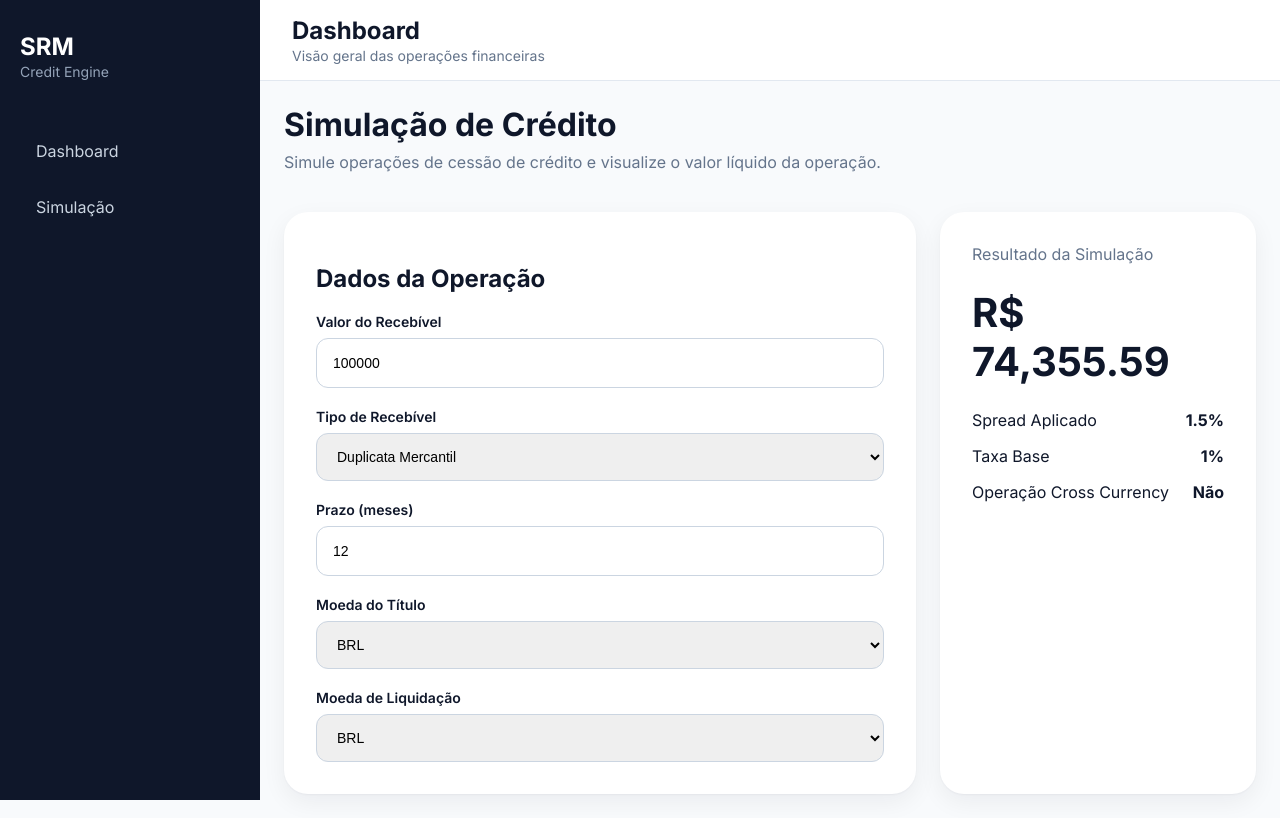
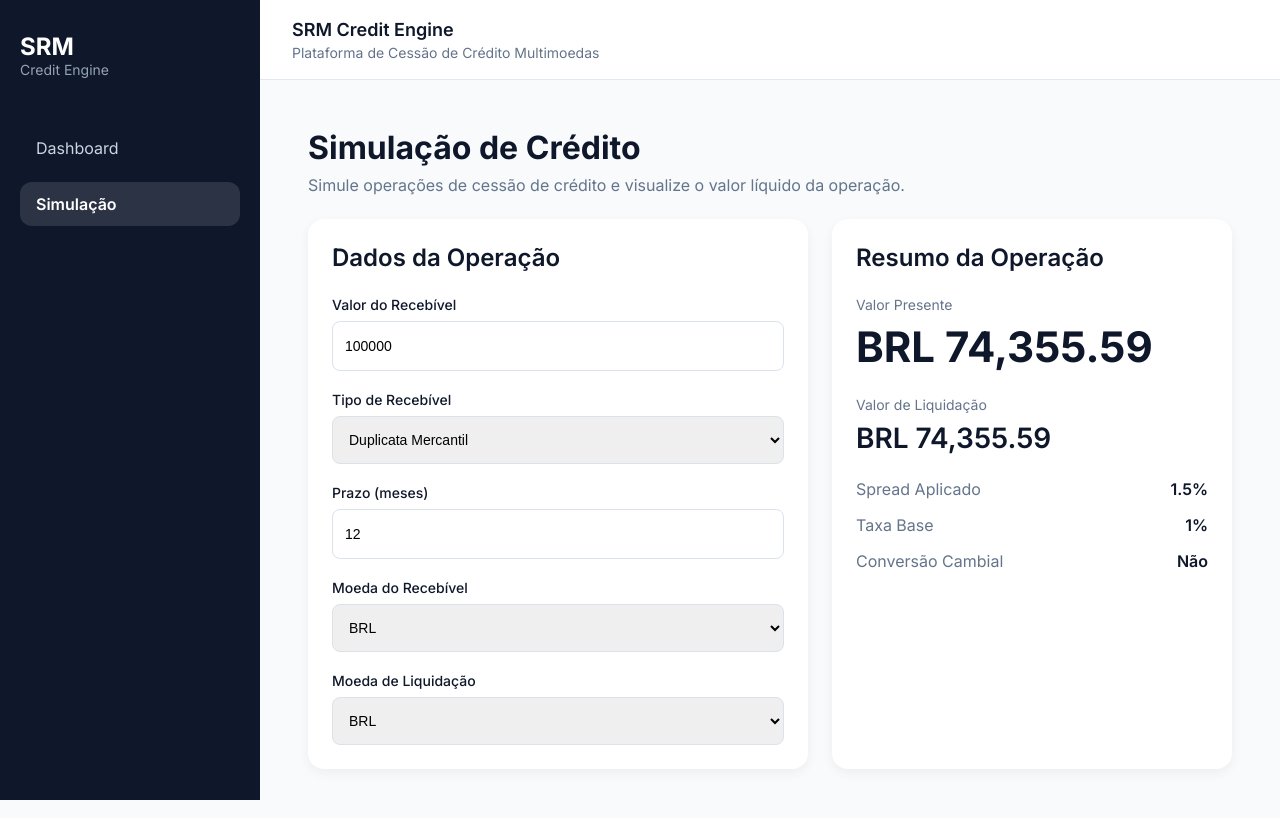
Before and after one commit to Brenda-olv/srm-credit-engine, an Angular app: page /simulation in a window 1280 px wide. Built offline with nearby package versions, Linux system fonts and the light colour scheme.

Commit message:
refactor: melhora de semantica e acessibilidade das paginas

```diff
--- a/src/app/core/layout/sidebar/sidebar.html
+++ b/src/app/core/layout/sidebar/sidebar.html
@@ -1,16 +1,39 @@
-<nav class="sidebar">
-    <div class="logo">
-        <h2>SRM</h2>
-        <span>Credit Engine</span>
+<nav class="sidebar" aria-label="Menu principal">
+
+    <div class="logo" aria-label="SRM Credit Engine">
+
+        <span class="logo-title">
+            SRM
+        </span>
+
+        <span class="logo-subtitle">
+            Credit Engine
+        </span>
+
     </div>
 
-    <div class="menu">
+    <ul class="menu">
+
+        <li>
+
             <a routerLink="/" routerLinkActive="active" [routerLinkActiveOptions]="{ exact: true }">
+
                 Dashboard
+
             </a>
 
+        </li>
+
+        <li>
+
             <a routerLink="/simulation" routerLinkActive="active">
+
                 Simulação
+
             </a>
-    </div>
+
+        </li>
+
+    </ul>
+
 </nav>
--- a/src/app/core/layout/sidebar/sidebar.scss
+++ b/src/app/core/layout/sidebar/sidebar.scss
@@ -14,36 +14,64 @@
 
 .logo {
     margin-bottom: 48px;
+
+    display: flex;
+    flex-direction: column;
 }
 
-.logo h2 {
-    margin: 0;
+.logo-title {
     font-size: 24px;
     font-weight: 700;
 }
 
-.logo span {
+.logo-subtitle {
+    font-size: 14px;
     color: #94a3b8;
-    font-size: 14px;
 }
 
 .menu {
+    list-style: none;
+
+    padding: 0;
+    margin: 0;
+
     display: flex;
     flex-direction: column;
     gap: 12px;
 }
 
+.menu li {
+    width: 100%;
+}
+
 .menu a {
+    display: block;
+
     color: #cbd5e1;
     text-decoration: none;
 
     padding: 12px 16px;
+
     border-radius: 12px;
 
-    transition: 0.2s;
+    transition:
+        background-color 0.2s ease,
+        color 0.2s ease;
 }
 
 .menu a:hover {
     background: rgba(255, 255, 255, 0.08);
     color: white;
 }
+
+.menu a.active {
+    background: rgba(255, 255, 255, 0.12);
+    color: white;
+
+    font-weight: 600;
+}
+
+.menu a:focus-visible {
+    outline: 2px solid #60a5fa;
+    outline-offset: 2px;
+}
--- a/src/app/core/layout/topbar/topbar.html
+++ b/src/app/core/layout/topbar/topbar.html
@@ -1,6 +1,15 @@
 <header class="topbar">
-    <div>
-        <h1>Dashboard</h1>
-        <span>Visão geral das operações financeiras</span>
+
+    <div class="topbar-content">
+
+        <span class="system-name">
+            SRM Credit Engine
+        </span>
+
+        <span class="system-description">
+            Plataforma de Cessão de Crédito Multimoedas
+        </span>
+
     </div>
+
 </header>
--- a/src/app/core/layout/topbar/topbar.scss
+++ b/src/app/core/layout/topbar/topbar.scss
@@ -1,22 +1,27 @@
 .topbar {
     height: 80px;
-
     background: white;
-
     border-bottom: 1px solid #e2e8f0;
-
     display: flex;
     align-items: center;
-
     padding: 0 32px;
+    box-sizing: border-box;
 }
 
-.topbar h1 {
-    margin: 0;
-    font-size: 24px;
+.topbar-content {
+    display: flex;
+    flex-direction: column;
 }
 
-.topbar span {
+.system-name {
+    font-size: 18px;
+    font-weight: 600;
+    color: #0f172a;
+}
+
+.system-description {
+    margin-top: 4px;
+
+    font-size: 14px;
     color: #64748b;
-    font-size: 14px;
 }
--- a/src/app/features/dashboard/pages/dashboard/dashboard.scss
+++ b/src/app/features/dashboard/pages/dashboard/dashboard.scss
@@ -2,6 +2,17 @@
     display: flex;
     flex-direction: column;
     gap: 24px;
+}
+
+.dashboard-header h1 {
+    margin: 0;
+    font-size: 32px;
+    font-weight: 700;
+}
+
+.dashboard-header p {
+    margin-top: 8px;
+    color: #64748b;
 }
 
 .cards {
@@ -22,14 +33,15 @@
         0 8px 24px rgba(15, 23, 42, 0.06);
 }
 
-.card span {
+.card-label {
     color: #64748b;
     font-size: 14px;
 }
 
-.card h2 {
+.card-value {
     margin-top: 12px;
     margin-bottom: 0;
 
     font-size: 28px;
+    font-weight: 700;
 }
--- a/src/app/features/simulation/models/simulation-result.model.ts
+++ b/src/app/features/simulation/models/simulation-result.model.ts
@@ -2,4 +2,5 @@ export interface SimulationResult {
     spread: number;
     taxaBase: number;
     valorPresente: number;
+    valorLiquidacao: number;
 }
--- a/src/app/features/simulation/pages/simulation/simulation.html
+++ b/src/app/features/simulation/pages/simulation/simulation.html
@@ -1,6 +1,6 @@
 <section class="simulation-page">
 
-    <div class="page-header">
+    <header class="page-header">
 
         <div>
             <h1>Simulação de Crédito</h1>
@@ -10,11 +10,11 @@
             </p>
         </div>
 
-    </div>
+    </header>
 
     <div class="simulation-grid">
 
-        <div class="simulation-form-card">
+        <section class="simulation-form-card">
 
             <h2>Dados da Operação</h2>
 
@@ -22,9 +22,11 @@
 
                 <div class="form-group">
 
-                    <label>Valor do Recebível</label>
+                    <label for="valorRecebivel">
+                        Valor do Recebível
+                    </label>
 
-                    <input type="number" formControlName="valorRecebivel">
+                    <input id="valorRecebivel" type="number" formControlName="valorRecebivel">
 
                     @if (
                     simulationForm.controls.valorRecebivel.touched &&
@@ -36,17 +38,21 @@
                         @if (
                         simulationForm.controls.valorRecebivel.errors?.['required']
                         ) {
+
                         <span>
                             Informe o valor do recebível.
                         </span>
+
                         }
 
                         @if (
                         simulationForm.controls.valorRecebivel.errors?.['min']
                         ) {
+
                         <span>
                             O valor deve ser maior que zero.
                         </span>
+
                         }
 
                     </div>
@@ -57,9 +63,11 @@
 
                 <div class="form-group">
 
-                    <label>Tipo de Recebível</label>
+                    <label for="tipoRecebivel">
+                        Tipo de Recebível
+                    </label>
 
-                    <select formControlName="tipoRecebivel">
+                    <select id="tipoRecebivel" formControlName="tipoRecebivel">
 
                         <option value="duplicata">
                             Duplicata Mercantil
@@ -73,12 +81,13 @@
 
                 </div>
 
-
                 <div class="form-group">
 
-                    <label>Prazo (meses)</label>
+                    <label for="prazo">
+                        Prazo (meses)
+                    </label>
 
-                    <input type="number" formControlName="prazo">
+                    <input id="prazo" type="number" formControlName="prazo">
 
                     @if (
                     simulationForm.controls.prazo.touched &&
@@ -90,17 +99,21 @@
                         @if (
                         simulationForm.controls.prazo.errors?.['required']
                         ) {
+
                         <span>
                             Informe o prazo.
                         </span>
+
                         }
 
                         @if (
                         simulationForm.controls.prazo.errors?.['min']
                         ) {
+
                         <span>
                             O prazo deve ser maior que zero.
                         </span>
+
                         }
 
                     </div>
@@ -111,9 +124,11 @@
 
                 <div class="form-group">
 
-                    <label>Moeda do Título</label>
+                    <label for="moedaTitulo">
+                        Moeda do Recebível
+                    </label>
 
-                    <select formControlName="moedaTitulo">
+                    <select id="moedaTitulo" formControlName="moedaTitulo">
 
                         <option value="BRL">
                             BRL
@@ -127,12 +142,13 @@
 
                 </div>
 
-
                 <div class="form-group">
 
-                    <label>Moeda de Liquidação</label>
+                    <label for="moedaLiquidacao">
+                        Moeda de Liquidação
+                    </label>
 
-                    <select formControlName="moedaLiquidacao">
+                    <select id="moedaLiquidacao" formControlName="moedaLiquidacao">
 
                         <option value="BRL">
                             BRL
@@ -148,20 +164,43 @@
 
             </form>
 
-        </div>
+        </section>
 
-        <div class="simulation-result-card">
+        <aside class="simulation-result-card">
 
-            <div class="result-header">
-                <span>Resultado da Simulação</span>
-            </div>
+            <header class="result-header">
+                <h2>Resumo da Operação</h2>
+            </header>
 
             <div class="result-value">
 
-                <h1>
-                    R$
+                <span class="value-label">
+                    Valor Presente
+                </span>
+
+                <p class="main-value">
+
+                    {{ simulationForm.value.moedaTitulo }}
+
                     {{ resultado?.valorPresente | number:'1.2-2' }}
-                </h1>
+
+                </p>
+
+            </div>
+
+            <div class="liquidation-value">
+
+                <span class="value-label">
+                    Valor de Liquidação
+                </span>
+
+                <p class="secondary-value">
+
+                    {{ simulationForm.value.moedaLiquidacao }}
+
+                    {{ resultado?.valorLiquidacao | number:'1.2-2' }}
+
+                </p>
 
             </div>
 
@@ -189,7 +228,7 @@
 
                 <div class="detail-item">
 
-                    <span>Operação Cross Currency</span>
+                    <span>Conversão Cambial</span>
 
                     <strong>
 
@@ -206,7 +245,7 @@
 
             </div>
 
-        </div>
+        </aside>
 
     </div>
 
--- a/src/app/features/simulation/pages/simulation/simulation.scss
+++ b/src/app/features/simulation/pages/simulation/simulation.scss
@@ -1,34 +1,43 @@
 .simulation-page {
-    display: flex;
-    flex-direction: column;
-    gap: 24px;
+    padding: 24px;
+}
+
+.page-header {
+    margin-bottom: 24px;
 }
 
 .page-header h1 {
     margin: 0;
     font-size: 32px;
+    font-weight: 700;
 }
 
 .page-header p {
+    margin-top: 8px;
     color: #64748b;
-    margin-top: 8px;
 }
 
 .simulation-grid {
     display: grid;
-    grid-template-columns: 2fr 1fr;
+    grid-template-columns: 1fr 400px;
     gap: 24px;
 }
 
 .simulation-form-card,
 .simulation-result-card {
-    background: white;
-    border-radius: 24px;
-    padding: 32px;
+    background: #ffffff;
+    border-radius: 16px;
+    padding: 24px;
+    box-shadow:
+        0 4px 12px rgba(0, 0, 0, 0.05);
+}
 
-    box-shadow:
-        0 1px 2px rgba(15, 23, 42, 0.04),
-        0 8px 24px rgba(15, 23, 42, 0.06);
+.simulation-form-card h2,
+.result-header h2 {
+    margin-top: 0;
+    margin-bottom: 24px;
+    font-size: 24px;
+    font-weight: 600;
 }
 
 .simulation-form {
@@ -40,31 +49,60 @@
 .form-group {
     display: flex;
     flex-direction: column;
-    gap: 8px;
 }
 
 .form-group label {
+    margin-bottom: 8px;
     font-size: 14px;
-    font-weight: 600;
+    font-weight: 500;
 }
 
 .form-group input,
 .form-group select {
     height: 48px;
-    border: 1px solid #cbd5e1;
-    border-radius: 12px;
-    padding: 0 16px;
+    padding: 0 12px;
+    border: 1px solid #dbe2ea;
+    border-radius: 8px;
     font-size: 14px;
-    outline: none;
 }
 
-.result-header span {
-    color: #64748b;
+.form-group input:focus,
+.form-group select:focus {
+    outline: none;
+    border-color: #2563eb;
 }
 
-.result-value h1 {
-    font-size: 40px;
-    margin: 24px 0;
+.error-message {
+    margin-top: 6px;
+}
+
+.error-message span {
+    color: #dc2626;
+    font-size: 12px;
+}
+
+.value-label {
+    display: block;
+    margin-bottom: 8px;
+    color: #64748b;
+    font-size: 14px;
+}
+
+.main-value {
+    margin: 0;
+    font-size: 42px;
+    font-weight: 700;
+}
+
+.liquidation-value {
+    margin-top: 24px;
+    margin-bottom: 24px;
+}
+
+.secondary-value {
+    margin: 0;
+    font-size: 28px;
+    font-weight: 600;
 }
 
 .result-details {
@@ -76,14 +114,13 @@
 .detail-item {
     display: flex;
     justify-content: space-between;
+    align-items: center;
 }
 
-.error-message {
-    color: #dc2626;
-    font-size: 12px;
-    margin-top: 4px;
+.detail-item span {
+    color: #64748b;
 }
 
-.error-message span {
-    display: block;
+.detail-item strong {
+    font-weight: 600;
 }
--- a/src/app/features/simulation/pages/simulation/simulation.ts
+++ b/src/app/features/simulation/pages/simulation/simulation.ts
@@ -62,13 +62,17 @@ export class SimulationComponent {
 
   private calculateSimulation(): void {
 
-    const formValue = this.simulationForm.getRawValue();
+    const formValue =
+      this.simulationForm.getRawValue();
 
-    this.resultado = this.simulationService.calculate(
-      formValue.valorRecebivel ?? 0,
-      formValue.prazo ?? 0,
-      formValue.tipoRecebivel ?? 'duplicata'
-    );
+    this.resultado =
+      this.simulationService.calculate(
+        formValue.valorRecebivel ?? 0,
+        formValue.prazo ?? 0,
+        formValue.tipoRecebivel ?? 'duplicata',
+        formValue.moedaTitulo ?? 'BRL',
+        formValue.moedaLiquidacao ?? 'BRL'
+      );
 
   }
 
--- a/src/app/features/simulation/services/simulation.service.ts
+++ b/src/app/features/simulation/services/simulation.service.ts
@@ -1,9 +1,10 @@
 import { Injectable } from '@angular/core';
 
 import { DuplicataStrategy } from '../strategies/duplicata.strategy';
+import { ChequeStrategy } from '../strategies/cheque.strategy';
 
 import { SimulationResult } from '../models/simulation-result.model';
-import { ChequeStrategy } from '../strategies/cheque.strategy';
+import { CurrencyService } from './currency.service';
 
 @Injectable({
   providedIn: 'root'
@@ -12,10 +13,16 @@ export class SimulationService {
 
   private readonly taxaBase = 0.01;
 
+  constructor(
+    private currencyService: CurrencyService
+  ) { }
+
   calculate(
     valorRecebivel: number,
     prazo: number,
-    tipoRecebivel: string
+    tipoRecebivel: string,
+    moedaTitulo: string,
+    moedaLiquidacao: string
   ): SimulationResult {
 
     const strategy =
@@ -32,10 +39,18 @@ export class SimulationService {
         prazo
       );
 
+    const valorLiquidacao =
+      this.currencyService.convert(
+        valorPresente,
+        moedaTitulo,
+        moedaLiquidacao
+      );
+
     return {
       spread,
       taxaBase: this.taxaBase,
-      valorPresente
+      valorPresente,
+      valorLiquidacao
     };
   }
 }
```
Also changed, not shown: src/app/features/dashboard/pages/dashboard/dashboard.html (+56 -18 lines), src/app/features/simulation/services/currency.service.ts (added, +36 -0 lines), 1 other file (tests, documents, lock files or other folders). Lines whose indentation alone changed are shown as unchanged.
